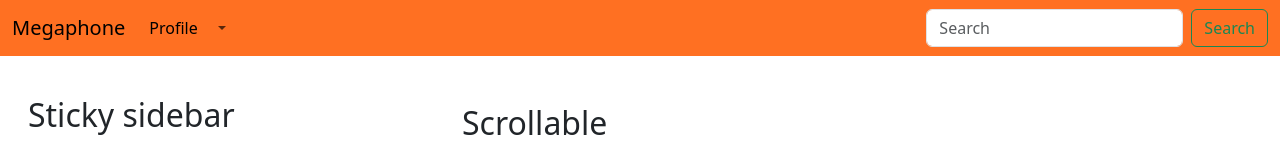
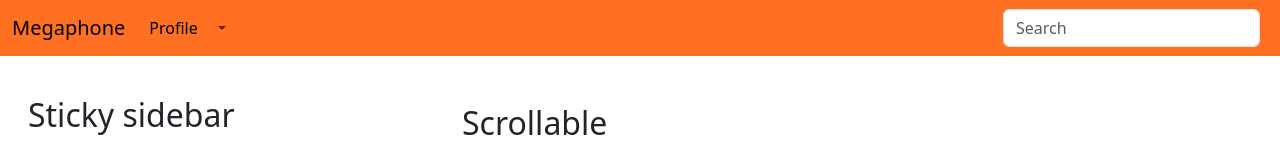
Before and after one commit to k12re/Social-Network, a website: page home.html in a window 1280 px wide. Shown: the top 154 px of the page. Drawn offline with nearby package versions, Linux system fonts and the light colour scheme.

Commit message:
removed search button

```diff
--- a/home.html
+++ b/home.html
@@ -60,8 +60,6 @@
               placeholder="Search"
               aria-label="Search"
             />
-            <button class="btn btn-outline-success" type="submit">
-              Search
             </button>
           </form>
         </div>
```
